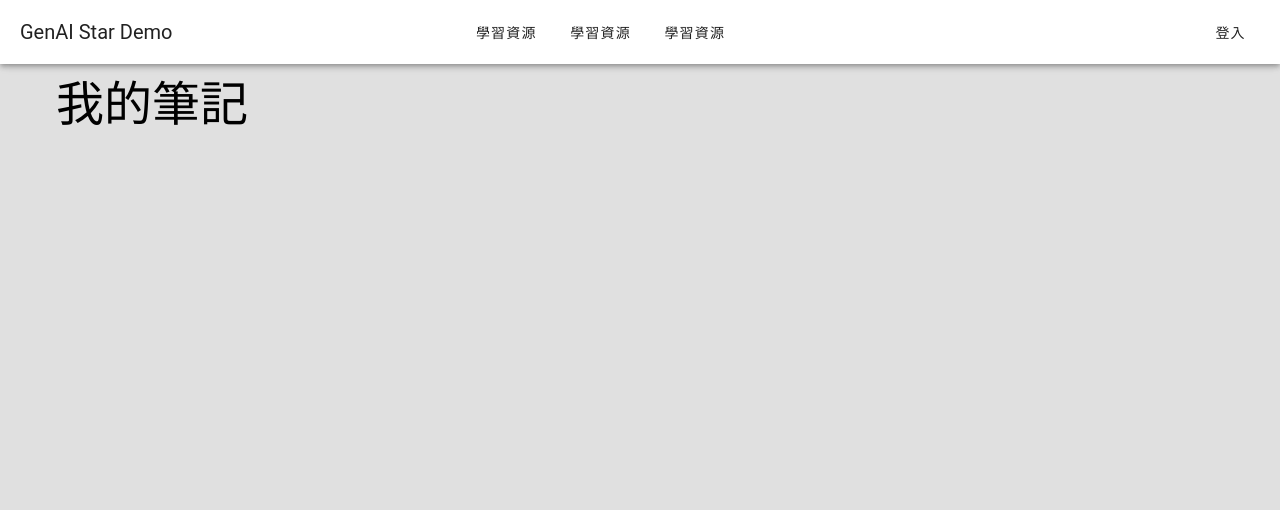
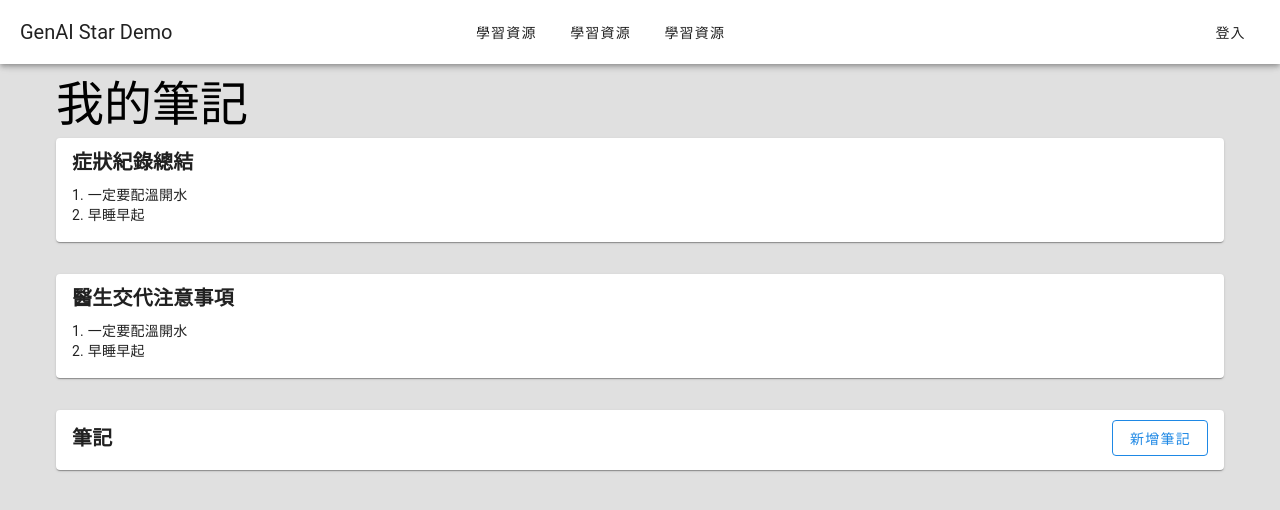
Before and after one commit to CK642509/genai_star_demo, a Vue app: page /notes in a window 1280 px wide. Shown: the top 510 px of the page. Built offline with nearby package versions, Linux system fonts and the light colour scheme.

Commit message:
feat: 新稱筆記

```diff
--- /dev/null
+++ b/src/components/NoteDialog.vue
@@ -0,0 +1,82 @@
+<template>
+  <v-dialog v-model="dialog" max-width="80vw">
+    <v-card>
+      <v-card-title>
+        <span class="text-h5">新增筆記</span>
+      </v-card-title>
+      <v-card-text>
+        <v-textarea v-model="note" label="症狀描述" outlined rows="3"></v-textarea>
+        哪一個說法，更精準描述你的狀況?
+        <v-item-group mandatory v-model="ans1">
+          <v-container>
+            <v-row>
+              <v-col v-for="n in 3" :key="n" cols="12">
+                <v-item v-slot="{ isSelected, toggle }">
+                  <v-card :color="isSelected ? 'primary' : ''" class="d-flex align-center" dark @click="toggle">
+                    <v-scroll-y-transition>
+                      <div class="text-h6 flex-grow-1 text-center">
+                        {{ selections[n - 1] }}
+                      </div>
+                    </v-scroll-y-transition>
+                  </v-card>
+                </v-item>
+              </v-col>
+            </v-row>
+          </v-container>
+        </v-item-group>
+        是否也有以下症狀?
+        <v-item-group mandatory v-model="ans2">
+          <v-container>
+            <v-row>
+              <v-col v-for="n in 3" :key="n" cols="12">
+                <v-item v-slot="{ isSelected, toggle }">
+                  <v-card :color="isSelected ? 'primary' : ''" class="d-flex align-center" dark @click="toggle">
+                    <v-scroll-y-transition>
+                      <div class="text-h6 flex-grow-1 text-center">
+                        {{ selections[n - 1] }}
+                      </div>
+                    </v-scroll-y-transition>
+                  </v-card>
+                </v-item>
+              </v-col>
+            </v-row>
+          </v-container>
+        </v-item-group>
+      </v-card-text>
+      <v-card-actions>
+        <v-spacer></v-spacer>
+        <v-btn @click="dialog = false">取消</v-btn>
+        <v-btn color="primary" @click="addNote">新增</v-btn>
+      </v-card-actions>
+    </v-card>
+  </v-dialog>
+</template>
+
+<script setup lang="ts">
+import { ref } from 'vue';
+
+const note = ref<string | null>(null);
+const selections = ref<string[]>([
+  "選項一",
+  "選項二",
+  "選項三",
+]);
+const ans1 = ref<string | null>(null);
+const ans2 = ref<string | null>(null);
+
+const dialog = defineModel<boolean>();
+
+const emit = defineEmits(["addNote"]);
+
+const addNote = () => {
+  const newNote = {
+    note: note.value,
+    ans1: ans1.value,
+    ans2: ans2.value,
+  };
+  emit("addNote", newNote);
+  dialog.value = false;
+};
+
+
+</script>
--- a/src/views/NoteView.vue
+++ b/src/views/NoteView.vue
@@ -1,3 +1,97 @@
 <template>
   <span class="text-h3">我的筆記</span>
+  <v-row>
+    <v-col class="mt-2" cols="12">
+      <v-card>
+        <v-card-title>
+          <strong>症狀紀錄總結</strong>
+        </v-card-title>
+        <v-card-text>
+          1. 一定要配溫開水
+          <br />
+          2. 早睡早起
+        </v-card-text>
+      </v-card>
+    </v-col>
+  </v-row>
+  <v-row>
+    <v-col class="mt-2" cols="12">
+      <v-card>
+        <v-card-title>
+          <strong>醫生交代注意事項</strong>
+        </v-card-title>
+        <v-card-text>
+          1. 一定要配溫開水
+          <br />
+          2. 早睡早起
+        </v-card-text>
+      </v-card>
+    </v-col>
+  </v-row>
+  <v-row>
+    <v-col class="mt-2" cols="12">
+      <v-card>
+        <template v-slot:prepend>
+          <v-card-title>
+            <strong>筆記</strong>
+          </v-card-title>
+        </template>
+        <template v-slot:append>
+          <v-btn color="blue-darken-1" variant="outlined" @click="dialog = true">
+            新增筆記
+          </v-btn>
+          <NoteDialog v-model="dialog" @add-note="addNewNote" />
+        </template>
+        <v-card-text>
+          <v-row>
+            <template v-for="note of notes">
+              <v-col cols="3">
+                <v-card color="light-blue-lighten-5" class="mx-4">
+                  <v-card-title>
+                    <strong>症狀描述</strong>
+                  </v-card-title>
+                  <v-card-text>
+                    {{ note.note }}
+                  </v-card-text>
+                  <v-card-title>
+                    <strong>哪一個說法，更精準描述你的狀況?</strong>
+                  </v-card-title>
+                  <v-card-text>
+                    {{ note.ans1 }}
+                  </v-card-text>
+                  <v-card-title>
+                    <strong>是否也有以下症狀?</strong>
+                  </v-card-title>
+                  <v-card-text>
+                    {{ note.ans2 }}
+                  </v-card-text>
+                </v-card>
+              </v-col>
+            </template>
+
+          </v-row>
+        </v-card-text>
+      </v-card>
+    </v-col>
+  </v-row>
+
 </template>
+
+<script setup lang="ts">
+import { ref } from 'vue';
+import NoteDialog from "@/components/NoteDialog.vue";
+
+type Note = {
+  note: string;
+  ans1: number | null;
+  ans2: number | null;
+};
+
+const dialog = ref<boolean>(false);
+const notes = ref<Note[]>([]);
+
+const addNewNote = (note: Note) => {
+  console.log(note);
+  notes.value.push(note);
+};
+</script>
```
